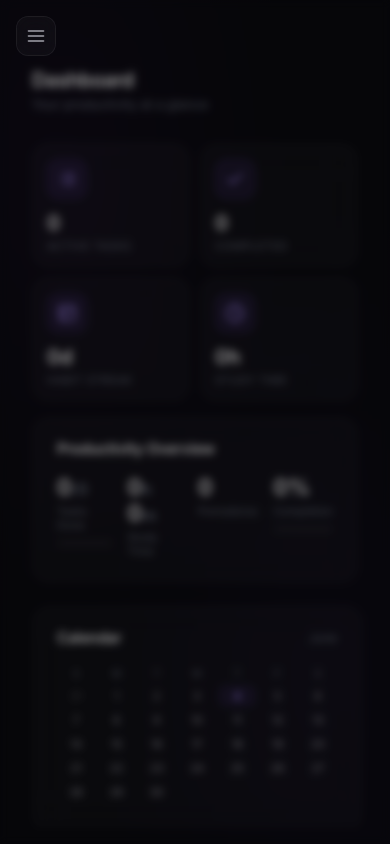
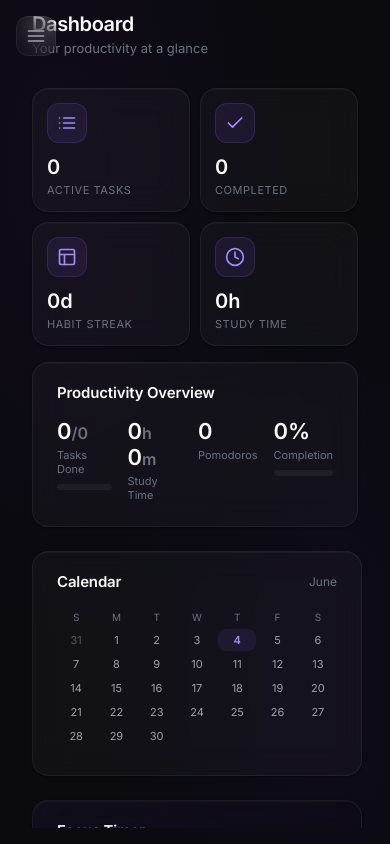
Before and after one commit to kareemshameia10/to-do-list, a plain HTML site: page index.html in a window 390 px wide. Drawn offline with Linux system fonts and the light colour scheme.

Commit message:
Add files via upload

```diff
--- a/index.html
+++ b/index.html
@@ -483,7 +483,8 @@ width:24px;height:24px;border-radius:8px;cursor:pointer;transition:all .2s;borde
 
 /* Mobile */
 .mobile-toggle{display:none;position:fixed;top:16px;left:16px;z-index:50;width:40px;height:40px;border-radius:12px;background:var(--surface);backdrop-filter:blur(12px);border:1px solid var(--border);align-items:center;justify-content:center;color:var(--text-sec);cursor:pointer}
-.mobile-overlay{display:none;position:fixed;inset:0;background:rgba(0,0,0,0.4);backdrop-filter:blur(4px);z-index:9}
+.mobile-overlay{display:none;position:fixed;inset:0;background:rgba(0,0,0,0.4);backdrop-filter:blur(4px);z-index:9;opacity:0;transition:opacity .25s;pointer-events:none}
+.mobile-overlay.show{display:block;opacity:1;pointer-events:all}
 
 /* Animations */
 @keyframes fadeIn{from{opacity:0;transform:translateY(8px)}to{opacity:1;transform:translateY(0)}}
@@ -599,8 +600,6 @@ min-width:200px;max-width:360px;
 .sidebar{position:fixed;inset:0;width:280px;z-index:20;transform:translateX(-100%)}
 .sidebar.open{transform:translateX(0)}
 .mobile-toggle{display:flex}
-.mobile-overlay{display:block}
-.main{padding-top:56px}
 .page{padding:16px}
 .page-header h2{font-size:22px}
 .stats-grid{grid-template-columns:repeat(2,1fr)}
```
